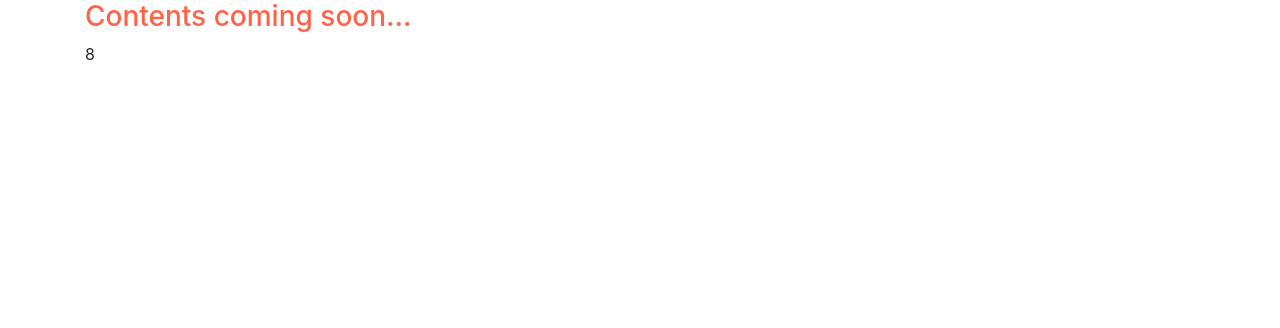
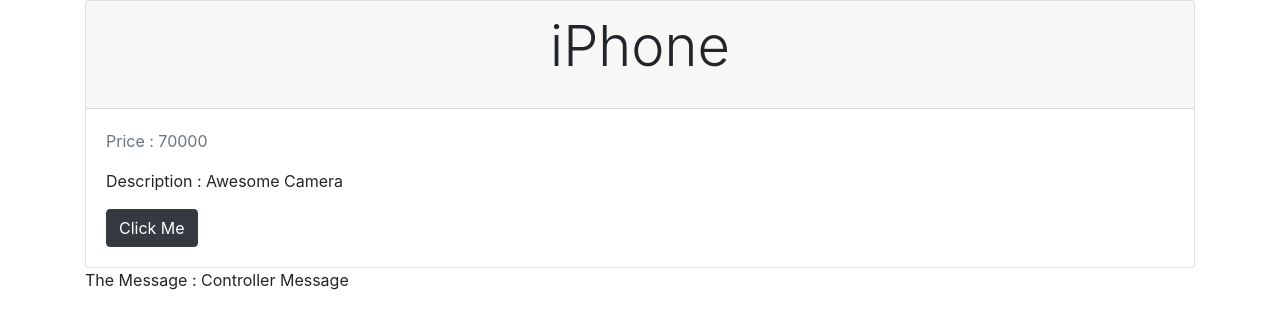
Before and after one commit to synergy2411/kronos-feb21-b2, a website built with webpack: page playground/webpack-demo/src/index.html in a window 1280 px wide. Built offline with nearby package versions, Linux system fonts and the light colour scheme; some packages are replaced by stand-ins of ours.

Commit message:
controller added

```diff
--- a/playground/webpack-demo/src/app/app.module.js
+++ b/playground/webpack-demo/src/app/app.module.js
@@ -1,2 +1,21 @@
-// import EmpApp from './empoyee/employee.module'
-export default angular.module("app", ["emp-app"])
+
+angular.module("app", ["emp-app"])
+.controller("MainController", function($scope){
+    $scope.product = product;
+    $scope.onBtnClick = function(){
+        alert("Who's this ?")
+    }
+})
+
+.controller("SecondController", function(){
+    this.message = "Controller Message";
+
+})
+
+const product = {
+    name : "iPhone",
+    company : "Apple",
+    price : 70000,
+    description : "Awesome Camera",
+    isAvailabe : true
+}
--- a/playground/webpack-demo/src/app/empoyee/employee.module.js
+++ b/playground/webpack-demo/src/app/empoyee/employee.module.js
@@ -1 +1 @@
-export default angular.module("emp-app", []);
+export const EmpApp = angular.module("emp-app", []);
--- a/playground/webpack-demo/src/index.html
+++ b/playground/webpack-demo/src/index.html
@@ -7,7 +7,24 @@
     <title>Webpack Demo</title>
 </head>
 <body class="container" ng-app="app">
-    <h3>Contents coming soon...</h3>
-    {{ 4 + 4 }}
+    <div ng-controller="MainController">
+        <div class="card">
+            <div class="card-header">
+                <p class="text-center display-4">
+                    {{ product.name }}
+                </p>
+            </div>
+            <div class="card-body">
+                <p class="text-muted">Price : {{ product.price }}</p>
+                <p>Description : {{ product.description }}</p>
+                <button class="btn btn-dark" ng-click="onBtnClick()">Click Me</button>
+            </div>
+        </div>
+    </div>
+
+    <div ng-controller="SecondController as ctrl">
+        The Message : {{ ctrl.message }}
+    </div>
+
 </body>
 </html>
--- a/playground/webpack-demo/src/index.js
+++ b/playground/webpack-demo/src/index.js
@@ -3,7 +3,9 @@
 import "./styles.css";
 
 import App from './app/app.module';
-import EmpApp from './app/empoyee/employee.module';
+
+// import EmpApp from './app/empoyee/employee.module';
+import {EmpApp} from './app/empoyee/employee.module';
 
 
 
```
